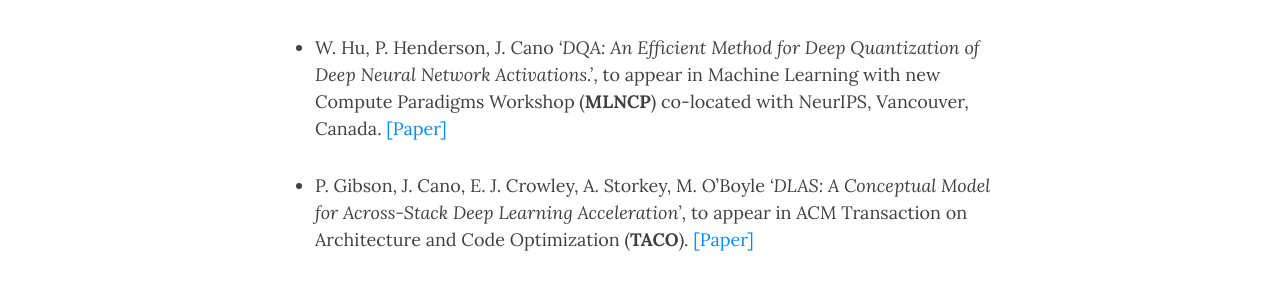
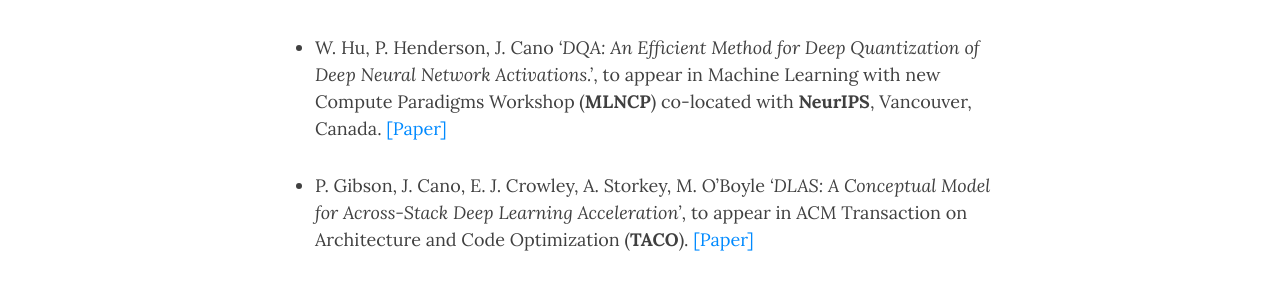
Before and after one commit to gicLAB/gicLAB.github.io, a Jekyll site: the page built from publications.md, in a window 1280 px wide and 900 px high. Shown: the part 302-587 px from the top of the window. Built offline with Jekyll 4.4.1, drawn with Linux system fonts in a browser that asks for light colours; nearby versions of some CDN libraries; comment, search, counter and statistics services are not loaded.

Commit message:
Neurips change

```diff
--- a/publications.md
+++ b/publications.md
@@ -7,7 +7,7 @@
 # 2024
 
 - W. Hu, P. Henderson, J. Cano
-    *'DQA: An Efficient Method for Deep Quantization of Deep Neural Network Activations.'*, to appear in Machine Learning with new Compute Paradigms Workshop (**MLNCP**) co-located with NeurIPS, Vancouver, Canada. [[Paper]](https://openreview.net/forum?id=esMnmm2VJh)
+    *'DQA: An Efficient Method for Deep Quantization of Deep Neural Network Activations.'*, to appear in Machine Learning with new Compute Paradigms Workshop (**MLNCP**) co-located with **NeurIPS**, Vancouver, Canada. [[Paper]](https://openreview.net/forum?id=esMnmm2VJh)
 
 - P. Gibson, J. Cano, E. J. Crowley, A. Storkey, M. O'Boyle
     *'DLAS: A Conceptual Model for Across-Stack Deep Learning Acceleration'*, to appear in ACM Transaction on Architecture and Code Optimization (**TACO**). [[Paper]](https://dl.acm.org/doi/10.1145/3688609)
```
